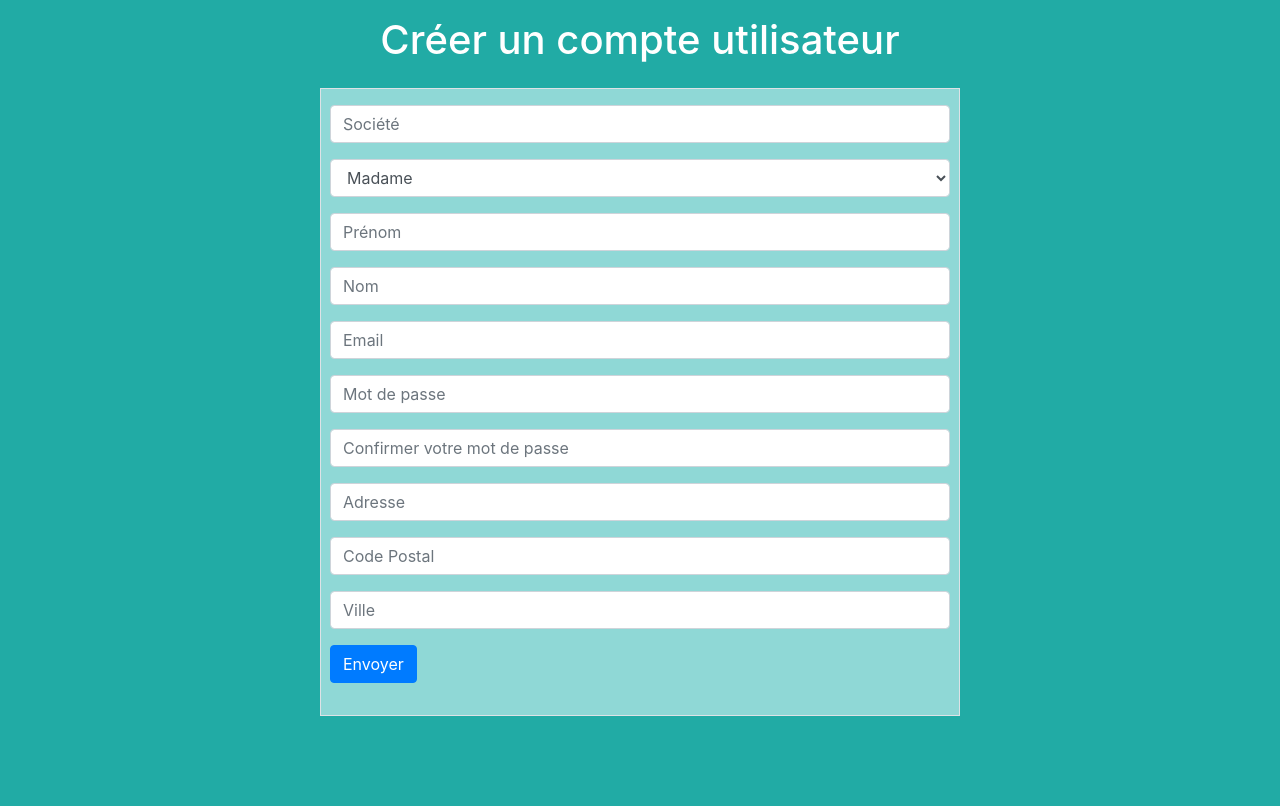
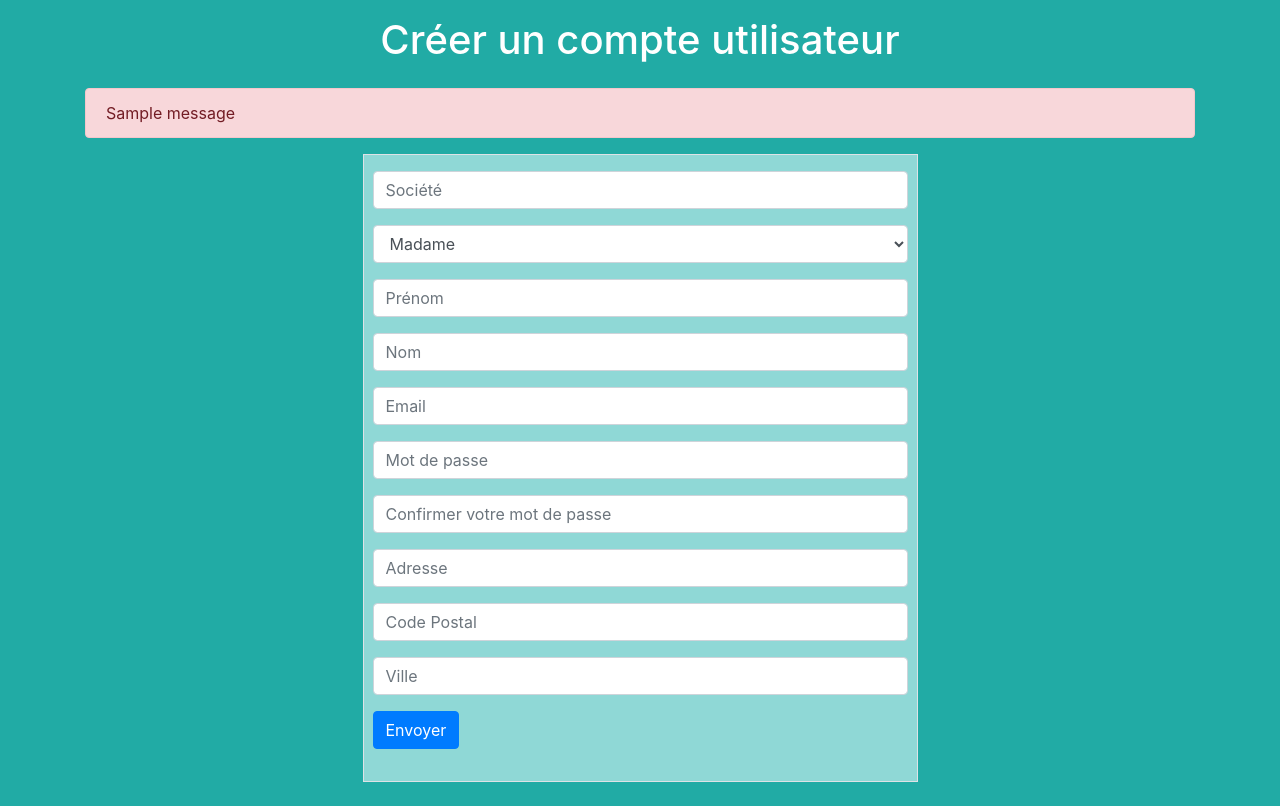
Before and after one commit to IronAgile/IronWebAgile, a Django app: page /register/ in a window 1280 px wide. Before the commit the page ends 716 px from the top, so only its background shows below. Run offline with Django 3.2, Linux system fonts and the light colour scheme; tables that the repository leaves empty hold one stand-in row (values such as "Sample post"); one stand-in notice (Sample message) is shown; some libraries are stand-ins or nearby versions.

Commit message:
Implémentation error formulaire

```diff
--- a/IronAgileWebApp/templates/nouveauCompteForms.html
+++ b/IronAgileWebApp/templates/nouveauCompteForms.html
@@ -9,6 +9,19 @@
       <h1>Créer un compte utilisateur</h1>
     </div>
 
+    <div class="container">
+        {% if messages %}
+
+            <div class="alert alert-danger" role="alert">
+
+                {% for message in messages %}
+
+                    {{ message }}
+
+                {% endfor %}
+
+            </div>
+    {% endif %}
     <form method="POST">{% csrf_token %}
         <div class="w-50 p-3 border mb-4" style="background-color: #8fd8d6; margin: auto;">
 
--- a/IronAgileWebApp/views/registerViews.py
+++ b/IronAgileWebApp/views/registerViews.py
@@ -4,7 +4,7 @@ from django.contrib.auth.decorators import login_required
 from django.http import HttpResponseRedirect
 from django.shortcuts import render, redirect
 #from IronAgileWebApp.forms import RegisterForm
-
+from django.contrib import messages
 from IronAgileWebApp.models import Profile
 
 
@@ -37,7 +37,11 @@ def signup(request):
             user.save()
             raw_password = form.cleaned_data.get('password1')
 
-        return redirect('login')
+            return redirect('login')
+        else:
+            messages.add_message(request, messages.INFO, form.errors)
+
+
     else:
         form = SignUpForm()
     return render(request, 'nouveauCompteForms.html', {'form': form})
```
